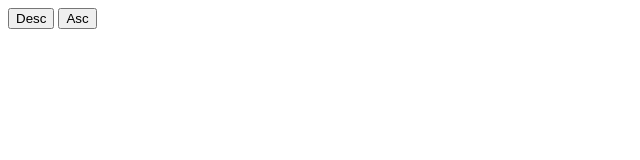
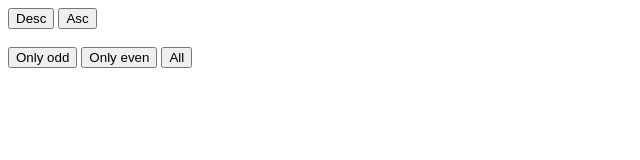
Before and after one commit to EdaToktogulova/04.03.2022, a plain HTML site: page index.html in a window 1280 px wide. Shown: the whole page, without its empty margins (0-640 px from the left). Drawn offline with Linux system fonts and the light colour scheme.

Commit message:
added new button

```diff
--- a/index.html
+++ b/index.html
@@ -12,6 +12,11 @@
    <aside>
       <button id="sort-descending">Desc</button>
       <button id="sort-ascending">Asc</button>
+      <br><br>
+      <button id="sort-odd">Only odd</button>
+      <button id="sort-even">Only even</button>
+      <button id="sort-reset">All</button>
+
 
    </aside>
 
```
